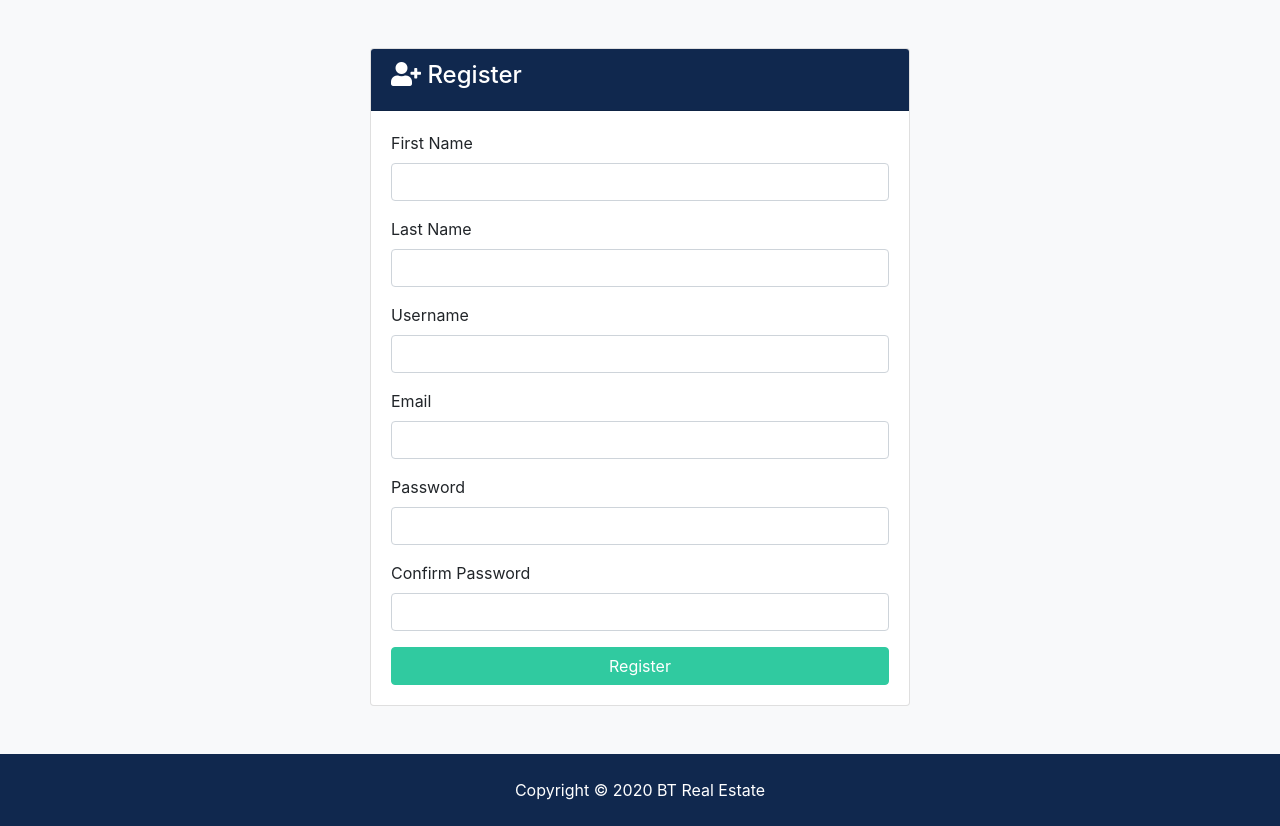
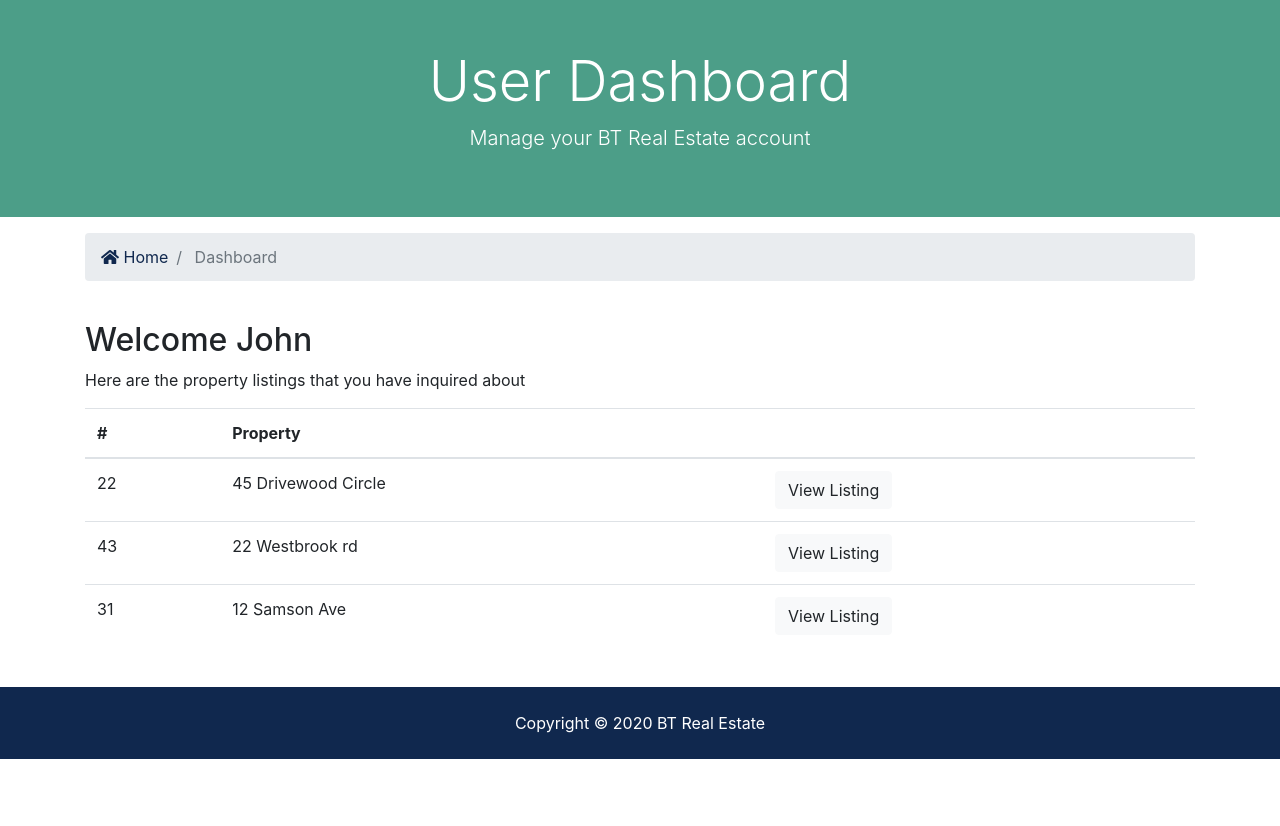
Before and after one commit to KDRdev/DKrealEstate, a Django app: template templates/accounts/dashboard.html in a window 1280 px wide. Shown: the part 128-954 px from the top of the page. After the commit the page ends 887 px from the top, so only its background shows below. Run offline with Django 3.2, Linux system fonts and the light colour scheme; the template is opened without the code that fills it, so the values that code supplies are empty; some libraries are stand-ins or nearby versions.

Commit message:
Updated dashboard template

```diff
--- a/templates/accounts/dashboard.html
+++ b/templates/accounts/dashboard.html
@@ -1,45 +1,71 @@
 {% extends 'base.html' %}
 
 {% block content %}
-    <section id="register" class="bg-light py-5">
+    {% include 'base/_messages.html' %}
+    <section id="showcase-inner" class="py-5 text-white">
+        <div class="container">
+        <div class="row text-center">
+            <div class="col-md-12">
+            <h1 class="display-4">User Dashboard</h1>
+            <p class="lead">Manage your BT Real Estate account</p>
+            </div>
+        </div>
+        </div>
+    </section>
+
+    <!-- Breadcrumb -->
+    <section id="bc" class="mt-3">
+        <div class="container">
+        <nav aria-label="breadcrumb">
+            <ol class="breadcrumb">
+            <li class="breadcrumb-item">
+                <a href="{% url 'index' %}">
+                <i class="fas fa-home"></i> Home</a>
+            </li>
+            <li class="breadcrumb-item active"> Dashboard</li>
+            </ol>
+        </nav>
+        </div>
+    </section>
+
+    <section id="dashboard" class="py-4">
         <div class="container">
         <div class="row">
-            <div class="col-md-6 mx-auto">
-            <div class="card">
-                <div class="card-header bg-primary text-white">
-                <h4>
-                    <i class="fas fa-user-plus"></i> Register</h4>
-                </div>
-                <div class="card-body">
-                    <form action="index.html">
-                    <div class="form-group">
-                    <label for="first_name">First Name</label>
-                    <input type="text" name="first_name" class="form-control" required>
-                    </div>
-                    <div class="form-group">
-                    <label for="last_name">Last Name</label>
-                    <input type="text" name="last_name" class="form-control" required>
-                    </div>
-                    <div class="form-group">
-                    <label for="username">Username</label>
-                    <input type="text" name="username" class="form-control" required>
-                    </div>
-                    <div class="form-group">
-                    <label for="email">Email</label>
-                    <input type="email" name="email" class="form-control" required>
-                    </div>
-                    <div class="form-group">
-                    <label for="password2">Password</label>
-                    <input type="password" name="password" class="form-control" required>
-                    </div>
-                    <div class="form-group">
-                    <label for="password">Confirm Password</label>
-                    <input type="password" name="password2" class="form-control" required>
-                    </div>
-                    <input type="submit" value="Register" class="btn btn-secondary btn-block">
-                </form>
-                </div>
-            </div>
+            <div class="col-md-12">
+            <h2>Welcome John</h2>
+            <p>Here are the property listings that you have inquired about</p>
+            <table class="table">
+                <thead>
+                <tr>
+                    <th scope="col">#</th>
+                    <th scope="col">Property</th>
+                    <th></th>
+                </tr>
+                </thead>
+                <tbody>
+                <tr>
+                    <td>22</td>
+                    <td>45 Drivewood Circle</td>
+                    <td>
+                    <a class="btn btn-light" href="#">View Listing</a>
+                    </td>
+                </tr>
+                <tr>
+                    <td>43</td>
+                    <td>22 Westbrook rd</td>
+                    <td>
+                    <a class="btn btn-light" href="#">View Listing</a>
+                    </td>
+                </tr>
+                <tr>
+                    <td>31</td>
+                    <td>12 Samson Ave</td>
+                    <td>
+                    <a class="btn btn-light" href="#">View Listing</a>
+                    </td>
+                </tr>
+                </tbody>
+            </table>
             </div>
         </div>
         </div>
```
